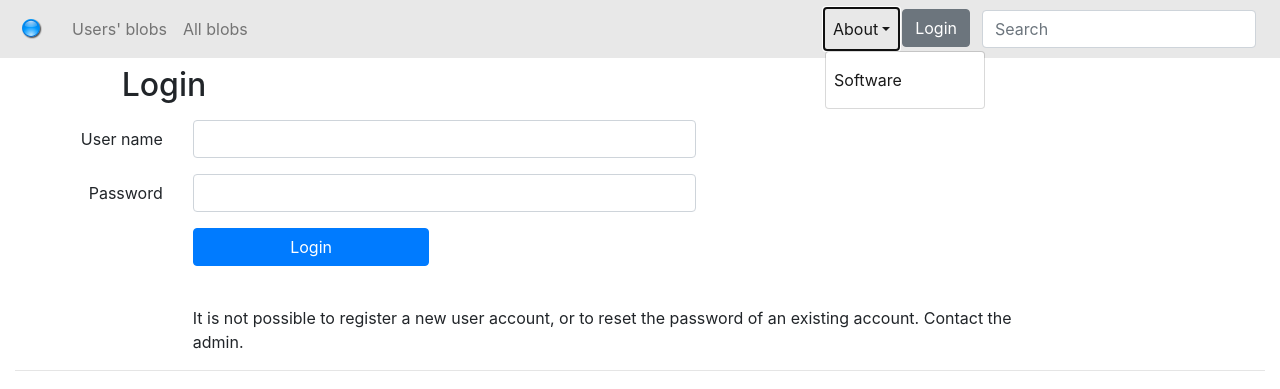
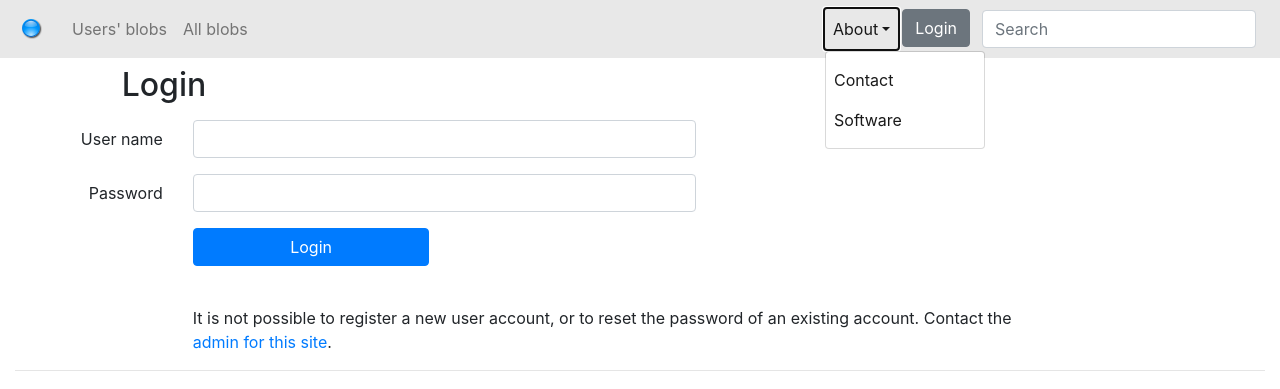
Before and after one commit to ScilifelabDataCentre/blobserver, a Python web app: template blobserver/templates/user/login.html in a window 1280 px wide, after a click on "About". Shown: the top 389 px of the page. Run offline with Jinja, Linux system fonts and the light colour scheme; the template is opened without the code that fills it, so the values that code supplies are empty; some libraries are stand-ins or nearby versions.

Commit message:
Added contact page. Closes #23.

```diff
--- a/blobserver/about.py
+++ b/blobserver/about.py
@@ -31,6 +31,11 @@ def get_software():
         ("clipboard.js", constants.CLIPBOARD_VERSION, "https://clipboardjs.com/")
     ]
 
+@blueprint.route("/contact")
+def contact():
+    "Show contact information."
+    return flask.render_template("about/contact.html")
+
 @blueprint.route("/settings")
 @utils.admin_required
 def settings():
--- a/blobserver/config.py
+++ b/blobserver/config.py
@@ -24,6 +24,7 @@ DEFAULT_SETTINGS = dict(
     HOST_LOGO = None,           # Name of file in 'SITE_STATIC_DIRPATH'
     HOST_NAME = None,
     HOST_URL = None,
+    CONTACT_EMAIL = None,
     SECRET_KEY = None,          # Must be set in 'settings.json'
     SALT_LENGTH = 12,
     STORAGE_DIRPATH = None,     # Must be set in 'settings.json'
--- a/blobserver/templates/base.html
+++ b/blobserver/templates/base.html
@@ -78,13 +78,9 @@
                aria-haspopup="true" aria-expanded="false">About</a>
             <div class="dropdown-menu" aria-labelledby="navbarAbout">
               <a class="nav-link"
+                 href="{{ url_for('about.contact') }}">Contact</a>
+              <a class="nav-link"
                  href="{{ url_for('about.software') }}">Software</a>
-              {% if g.am_admin %}
-              <a class="nav-link"
-                 href="{{ url_for('about.settings') }}">Settings</a>
-              <a class="nav-link"
-                 href="{{ url_for('debug') }}">Debug</a>
-              {% endif %} {# if g.am_admin #}
 	    </div>
           </li>
 
@@ -171,7 +167,7 @@
       <div class="row">
         <div class="col-md-4">
           {% if config['HOST_URL'] %}
-          <a href="{{ config['HOST_URL'] }}">
+          <a href="{{ config['HOST_URL'] }}" target="_blank">
             {% if config['HOST_LOGO'] %}
             <img src="{{ url_for('site.static', filename=config['HOST_LOGO']) }}">
             {% endif %}
@@ -181,9 +177,8 @@
           {% if config['HOST_LOGO'] %}
           <img src="{{ url_for('site.static', filename=config['HOST_LOGO']) }}"
                title="{{ config['HOST_NAME'] or '' }}">
-          {% else %}
+          {% endif %}
           {{ config['HOST_NAME'] or '' }}
-          {% endif %}
           {% endif %}
         </div>
         <div class="col-md-4 offset-md-4 text-right">
--- a/blobserver/templates/user/login.html
+++ b/blobserver/templates/user/login.html
@@ -51,7 +51,8 @@
 <div class="row pt-4">
   <div class="col-md-10 offset-md-2">
     It is not possible to register a new user account, or to reset the
-    password of an existing account. Contact the admin.
+    password of an existing account. Contact the
+    <a href="{{ url_for('about.contact') }}">admin for this site</a>.
   </div>
 </div>
 {% endif %}
```
Also changed, not shown: blobserver/templates/about/contact.html (added, +27 -0 lines).
